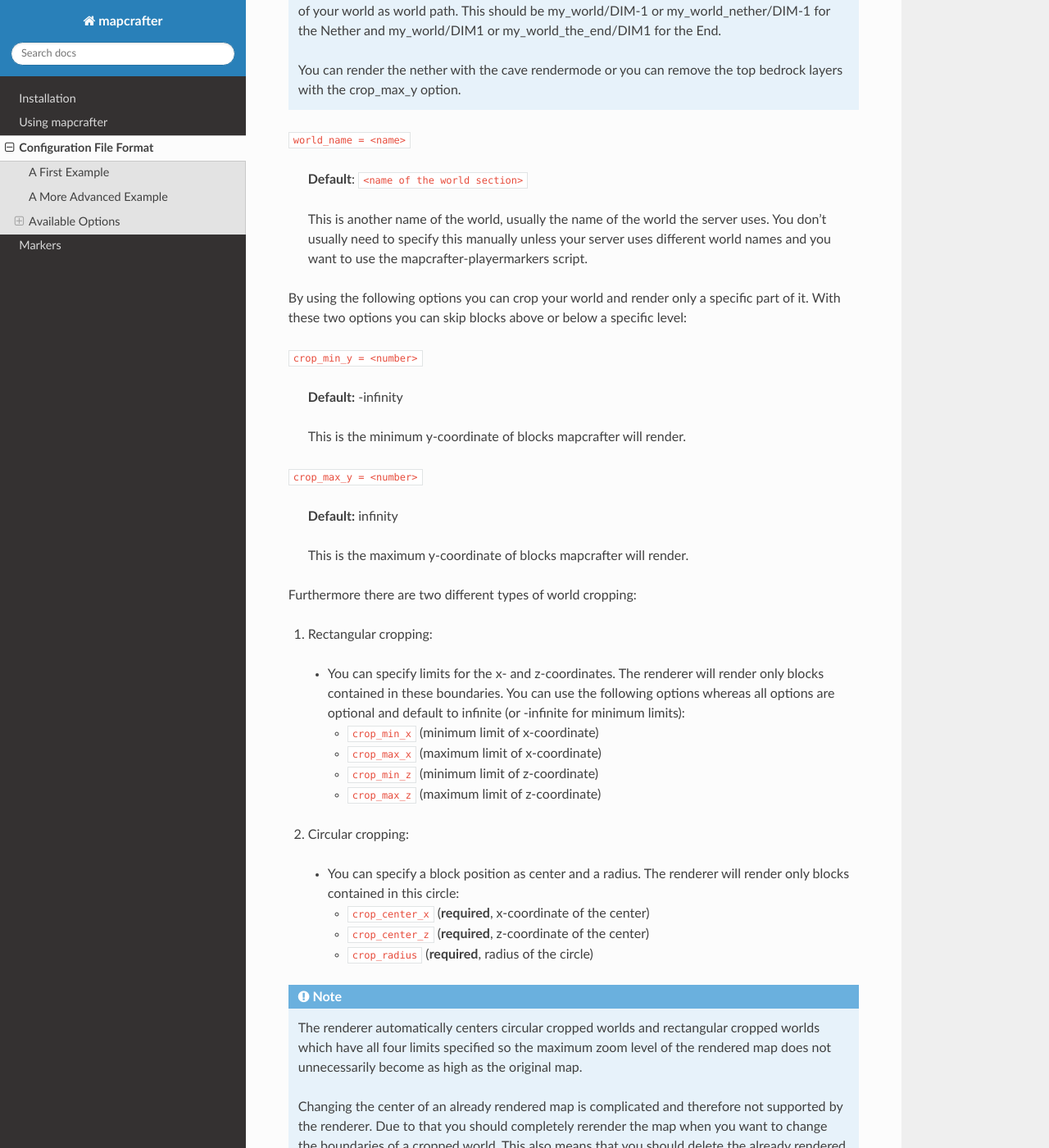
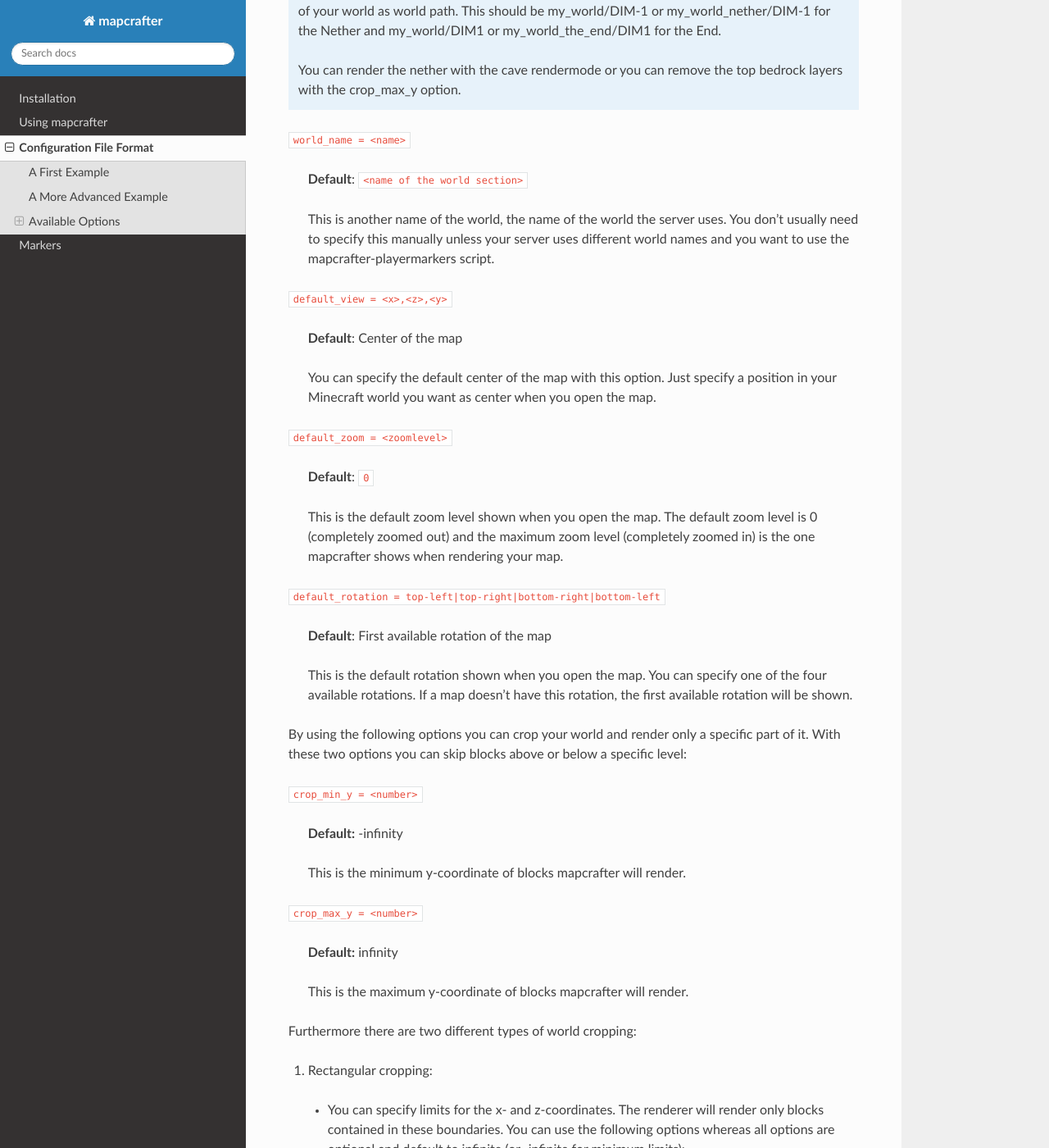
Before and after one commit to mapcrafter/mapcrafter, a Sphinx documentation site: the page built from docs/configuration.rst, in a window 1280 px wide and 1400 px high, scrolled down 3633 px. Shown: the whole window at 82% size. Built offline with Sphinx 7.4.7 and the Read the Docs theme 2.0.0, drawn with Linux system fonts in a browser that asks for light colours.

Commit message:
Documented new default_* options.

```diff
--- a/docs/configuration.rst
+++ b/docs/configuration.rst
@@ -188,9 +188,32 @@
 
     **Default**: ``<name of the world section>``
 
-    This is another name of the world, usually the name of the world the server uses.
+    This is another name of the world, the name of the world the server uses.
     You don't usually need to specify this manually unless your server uses different
     world names and you want to use the mapcrafter-playermarkers script.
+
+``default_view = <x>,<z>,<y>``
+
+    **Default**: Center of the map
+
+    You can specify the default center of the map with this option. Just specify a
+    position in your Minecraft world you want as center when you open the map.
+
+``default_zoom = <zoomlevel>``
+
+    **Default**: ``0``
+
+    This is the default zoom level shown when you open the map. The default zoom level
+    is 0 (completely zoomed out) and the maximum zoom level (completely zoomed in) is the
+    one mapcrafter shows when rendering your map.
+
+``default_rotation = top-left|top-right|bottom-right|bottom-left``
+
+    **Default**: First available rotation of the map
+
+    This is the default rotation shown when you open the map. You can specify one of the
+    four available rotations. If a map doesn't have this rotation, the first available
+    rotation will be shown.
 
 By using the following options you can crop your world and render only
 a specific part of it. With these two options you can skip blocks above or
```
